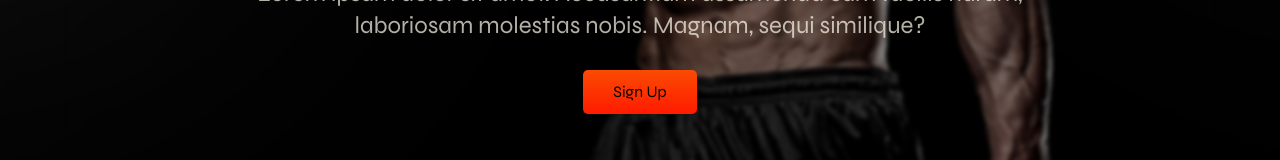
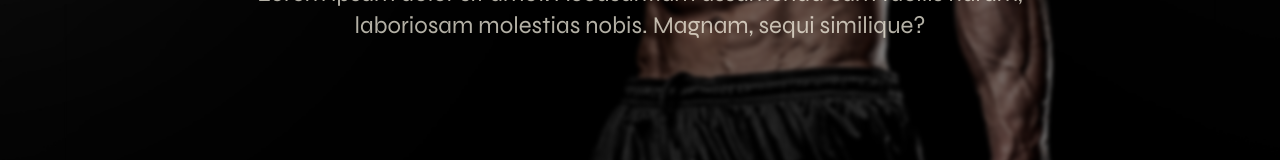
Before and after one commit to eldorado-22/fitness, a React (Create React App) app: page / in a window 1280 px wide. Shown: the part 563-723 px from the top of the page. Built offline with nearby package versions, Linux system fonts and the light colour scheme.

Commit message:
hero-btn-none

```diff
--- a/src/App.js
+++ b/src/App.js
@@ -7,7 +7,6 @@ import Pool from "./pages/Pool/pool";
 import Trainer from "./pages/Tarainer/trainer";
 import Services from "./pages/Services/services";
 import AboutUS from "./pages/About";
-import Contact from "./pages/About/Contact/Contact";
 import SignInUp from "./pages/Registr/sign-in-up";
 
 function App() {
--- a/src/components/Hero/hero.js
+++ b/src/components/Hero/hero.js
@@ -28,7 +28,7 @@ const Hero = () => {
                    <p className="text-2xl text-opacity-70 text-amber-50 text-center py-7">Lorem ipsum dolor sit amet. Accusantium assumenda eum
                        facilis harum, <br/> laboriosam molestias nobis. Magnam, sequi similique?
                    </p>
-                    <button className="custom-btn btn-5 outline-none"><span>Sign Up</span></button>
+                    {/*<button className="custom-btn btn-5 outline-none"><span>Sign Up</span></button>*/}
                 </div>
             </div>
         </section>
```
